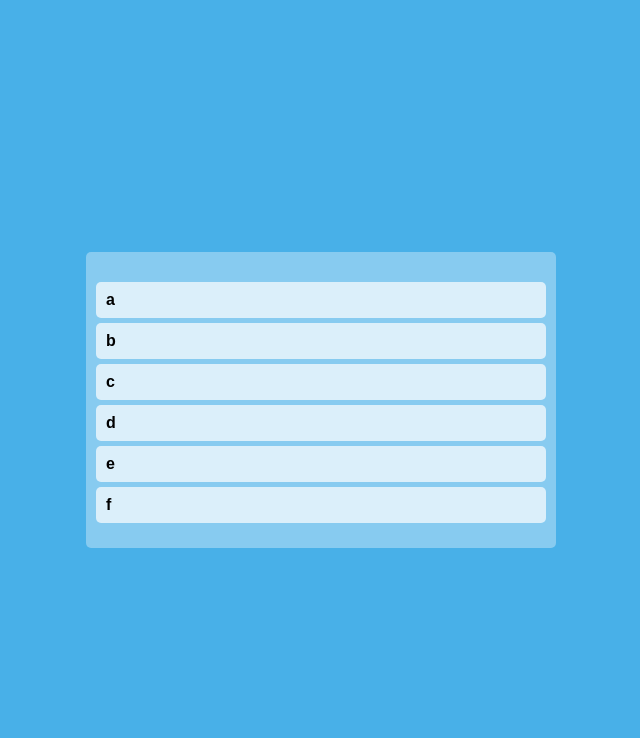
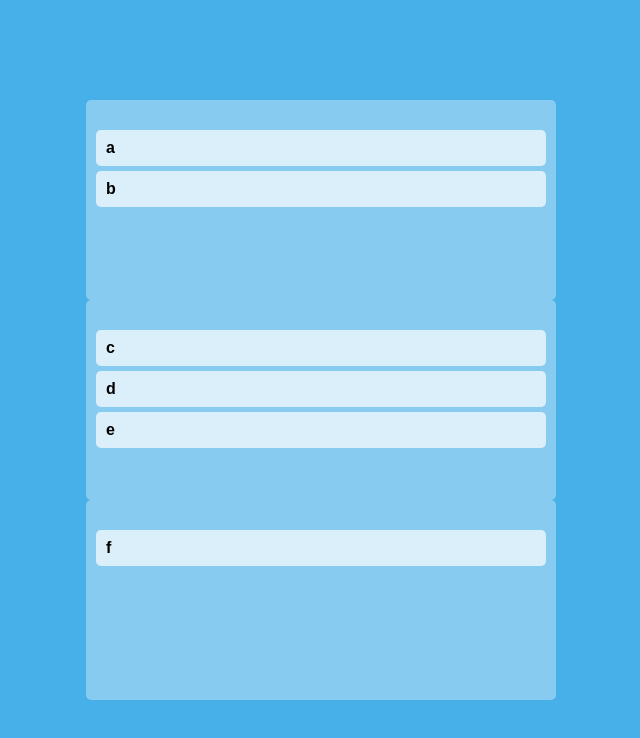
Before and after one commit to xowoony/trello, a React (Create React App) app: page / in a window 1280 px wide. Shown: the top 738 px of the page, without its empty margins (319-959 px from the left). Built offline with nearby package versions, Linux system fonts and the light colour scheme.

Commit message:
3개의 보드 만들기

```diff
--- a/src/App.tsx
+++ b/src/App.tsx
@@ -1,13 +1,11 @@
 import {
   DragDropContext,
-  Draggable,
-  Droppable,
   DropResult,
 } from "react-beautiful-dnd";
 import { useRecoilState } from "recoil";
 import styled from "styled-components";
 import { toDoState } from "./atoms";
-import DragabbleCard from "./Components/DragabbleCard";
+import Board from "./Components/Board";
 
 const Wrapper = styled.div`
   align-items: center;
@@ -25,16 +23,6 @@
   width: 100%;
 `;
 
-const Board = styled.div`
-  border-radius: 5px;
-  background-color: ${(props) => props.theme.boardColor};
-  padding: 20px 10px;
-  padding-top: 30px;
-  min-height: 200px;
-`;
-
-
-
 function App() {
   const [toDos, setToDos] = useRecoilState(toDoState);
   // onDragEnd : 드래그가 끝났을 때 실행되는 함수
@@ -44,43 +32,26 @@
     // 그자리에 그대로 놓아서 destination이 없는 경우 그대로 리턴 조치.
     if (!destination) return;
     // oldToDos 작성
-    setToDos((oldToDos) => {
+   /*  setToDos((oldToDos) => {
       // 모든 toDos를 변형시킬 수 없기 때문에 복사를 하겠음
       const toDosCopy = [...oldToDos];
-
-      console.log("Delete item on : ", source.index);
-      console.log(toDosCopy);
       // 1. source.index에서 아이템을 삭제한다.
       toDosCopy.splice(source.index, 1); // source.index 즉 시작시점부터 1개만 지움
-
-      console.log("Delete item");
-      console.log(toDosCopy);
-      console.log("Put back", draggableId, "on", destination.index);
       // 2. item을 다시 destination.index에 넣고, 아무것도 추가하지 않고 item을 넣는다.
       // (item은 draggabledId 이다.)
       // (때때로 destination이 없을 수도 있다. 유저가 그자리에 그대로 둘 경우엔)
       toDosCopy.splice(destination?.index, 0, draggableId);
       console.log(toDosCopy);
       return toDosCopy;
-    });
+    }); */
   };
 
   return (
     <DragDropContext onDragEnd={onDragEnd}>
       <Wrapper>
-        <Boards>
-          <Droppable droppableId="one">
-            {(magic) => (
-              // 앞으로 3가지 보드를 만들 것이다.
-              <Board ref={magic.innerRef} {...magic.droppableProps}>
-                {toDos.map((toDo, index) => (
-                 <DragabbleCard key={toDo} toDo={toDo} index={index} />
-                ))}
-                {magic.placeholder}
-              </Board>
-            )}
-          </Droppable>
-        </Boards>
+        {/* Object.keys(toDos) 까지 하면 board의 모든 Id를 받아왔음. */}
+        {/* 그럼 그 boardId로 map을 이용해 새로운 board들을 만들어준다. */}
+        <Boards>{Object.keys(toDos).map((boardId) => <Board key={boardId} toDos={toDos[boardId]} boardId={boardId} />)}</Boards>
       </Wrapper>
     </DragDropContext>
   );
--- /dev/null
+++ b/src/Components/Board.tsx
@@ -0,0 +1,36 @@
+import { Droppable } from "react-beautiful-dnd";
+import DragabbleCard from "./DragabbleCard";
+import styled from "styled-components";
+
+const Wrapper = styled.div`
+  border-radius: 5px;
+  background-color: ${(props) => props.theme.boardColor};
+  padding: 20px 10px;
+  padding-top: 30px;
+  min-height: 200px;
+`;
+
+interface IBoardProps {
+  toDos: string[];
+  boardId: string;
+}
+
+// boardId를 넘겨주고 밑에서 DroppableId로 boardId를 주도록 한다.
+// 이렇게 하면 재사용할 수 있는 board 컴포넌트가 생겼다.
+function Board({ toDos, boardId }: IBoardProps) {
+  return (
+    <Droppable droppableId={boardId}>
+      {(magic) => (
+        // 앞으로 3가지 보드를 만들 것이다.
+        <Wrapper ref={magic.innerRef} {...magic.droppableProps}>
+          {toDos.map((toDo, index) => (
+            <DragabbleCard key={toDo} toDo={toDo} index={index} />
+          ))}
+          {magic.placeholder}
+        </Wrapper>
+      )}
+    </Droppable>
+  );
+}
+
+export default Board;
--- a/src/atoms.tsx
+++ b/src/atoms.tsx
@@ -1,7 +1,20 @@
 import { atom } from "recoil";
 
-export const toDoState = atom({
+// interface를 하나 만든다
+interface IToDoState {
+  // 이 state는 string으로서의 property와, string array로 이루어져있다고 알려주겠음
+  [key: string]: string[];
+}
+
+export const toDoState = atom<IToDoState>({
   key: "toDo",
-  // default는 우리가 이미 가지고 있던 것을 쓰도록 하겠음.
-  default: ["a", "b", "c", "d", "e", "f"],
+  // default를 기존의 배열에서 -> object로 변경해준다.
+  default: {
+    // 이 to_do는 배열을 가진다.
+    to_do: ["a", "b"],
+    doing: ["c", "d", "e"],
+    done: ["f"],
+  },
 });
+
+// 유저에게 board를 만들 선택권을 줄 가능성이 있을 경우
```
